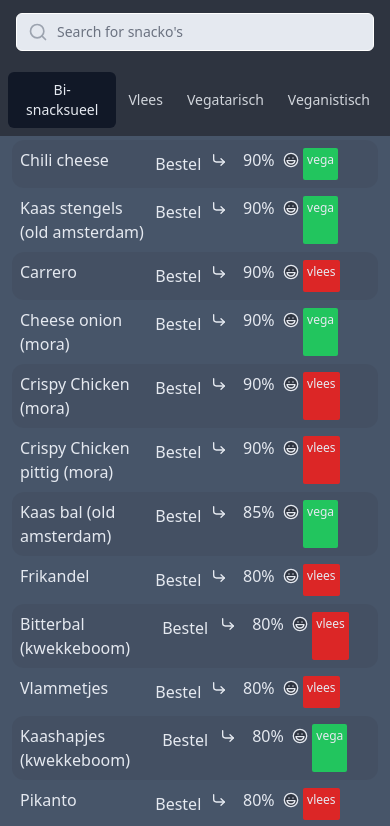
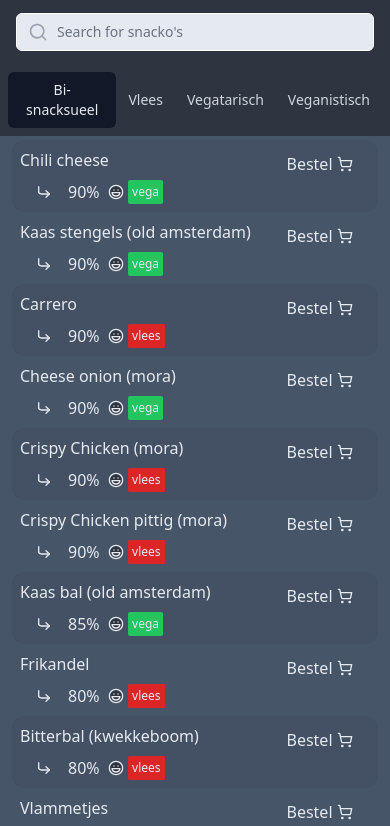
Before and after one commit to jevido/snacko-s, a SvelteKit app: page / in a window 390 px wide. Shown: the top 826 px of the page. Built offline with nearby package versions, Linux system fonts and the light colour scheme.

Commit message:
added 'l' to flex-co

```diff
--- a/src/components/List.svelte
+++ b/src/components/List.svelte
@@ -55,7 +55,7 @@
 					</div>
 
 					<!-- Mobile -->
-					<div class="flex sm:hidden flex-co p-2">
+					<div class="flex sm:hidden flex-col p-2">
 						<div class="flex w-full">
 							<div class="w-9/12">{snack.name}</div>
 							<div class="w-3/12">
```
